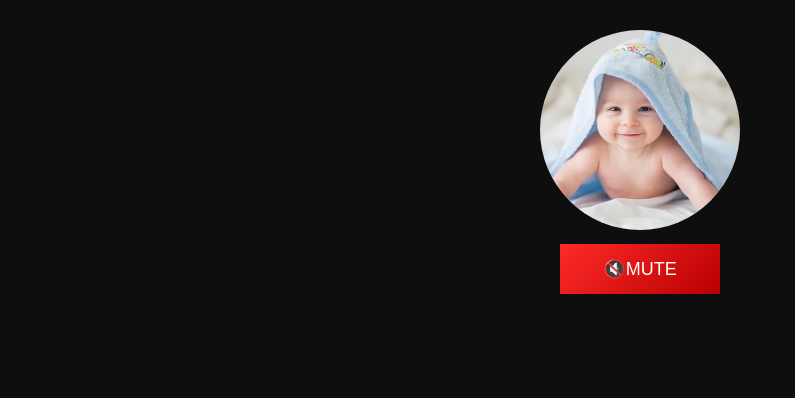
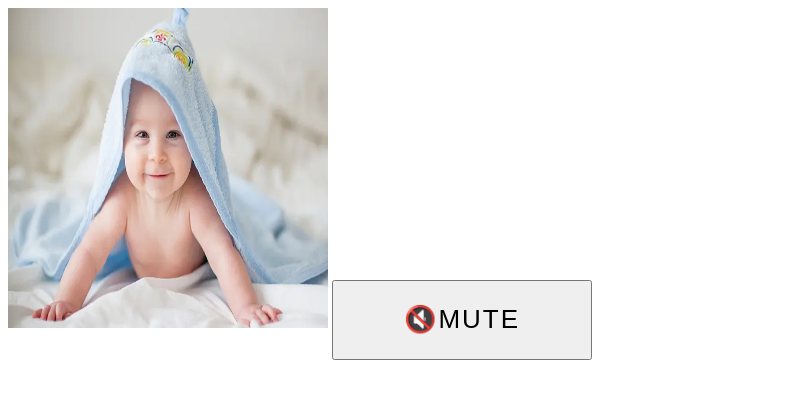
Before and after one commit to 12340751/MemTagBaby, a plain HTML site: page index.html in a window 1280 px wide. Shown: the whole page, without its empty margins (0-795 px from the left). Drawn offline with Linux system fonts and the light colour scheme.

Commit message:
Update style.css

```diff
--- a/style.css
+++ b/style.css
@@ -1,97 +1,25 @@
-* {
-    box-sizing: border-box;
+/* контейнер круга */
+.china-wrapper {
+    width: 320px;
+    height: 320px;
 }
 
-body {
-    margin: 0;
-    width: 100vw;
-    height: 100vh;
-
-    background: #0e0e0e; /* ТЁМНЫЙ ФОН */
-
-    display: flex;
-    justify-content: center; /* ЦЕНТР ПО ГОРИЗОНТАЛИ */
-    align-items: flex-start; /* сверху */
-    padding-top: 30px;
-
-    font-family: Arial, sans-serif;
+/* КИТАЙ — ОГРОМНЫЙ */
+.china-btn {
+    width: 320px;
+    height: 320px;
 }
 
-.container {
-    display: flex;
-    flex-direction: column;
-    align-items: center; /* ЦЕНТР КНОПОК */
-    gap: 14px;
+/* ВЗРЫВ ПОД РАЗМЕР */
+.explosion {
+    width: 320px;
+    height: 320px;
 }
 
-/* контейнер круга */
-.china-wrapper {
-    position: relative;
-    width: 200px;
-    height: 200px;
+/* MUTE — ЖИРНЫЙ */
+button {
+    width: 260px;
+    height: 80px;
+    font-size: 26px;
+    letter-spacing: 2px;
 }
-
-/* круг Китая */
-.china-btn {
-    width: 200px;
-    height: 200px;
-    border-radius: 50%;
-    cursor: pointer;
-    object-fit: cover;
-    z-index: 2;
-    position: relative;
-}
-
-/* ВЗРЫВ */
-.explosion {
-    position: absolute;
-    top: 50%;
-    left: 50%;
-    width: 200px;
-    height: 200px;
-    border-radius: 50%;
-    background: radial-gradient(
-        circle,
-        #ffffff 0%,
-        #ffd000 30%,
-        #ff0000 55%,
-        rgba(0,0,0,0) 70%
-    );
-    transform: translate(-50%, -50%) scale(0);
-    opacity: 0;
-    pointer-events: none;
-}
-
-.explode {
-    animation: boom 0.6s ease-out forwards;
-}
-
-@keyframes boom {
-    0% {
-        transform: translate(-50%, -50%) scale(0.2);
-        opacity: 1;
-    }
-    70% {
-        transform: translate(-50%, -50%) scale(1.6);
-        opacity: 1;
-    }
-    100% {
-        transform: translate(-50%, -50%) scale(2.2);
-        opacity: 0;
-    }
-}
-
-/* кнопка MUTE */
-button {
-    width: 160px;
-    height: 50px;
-    background: linear-gradient(135deg, #ff2a2a, #b80000);
-    color: white;
-    border: none;
-    font-size: 18px;
-    cursor: pointer;
-}
-
-button:hover {
-    filter: brightness(1.2);
-}
```
